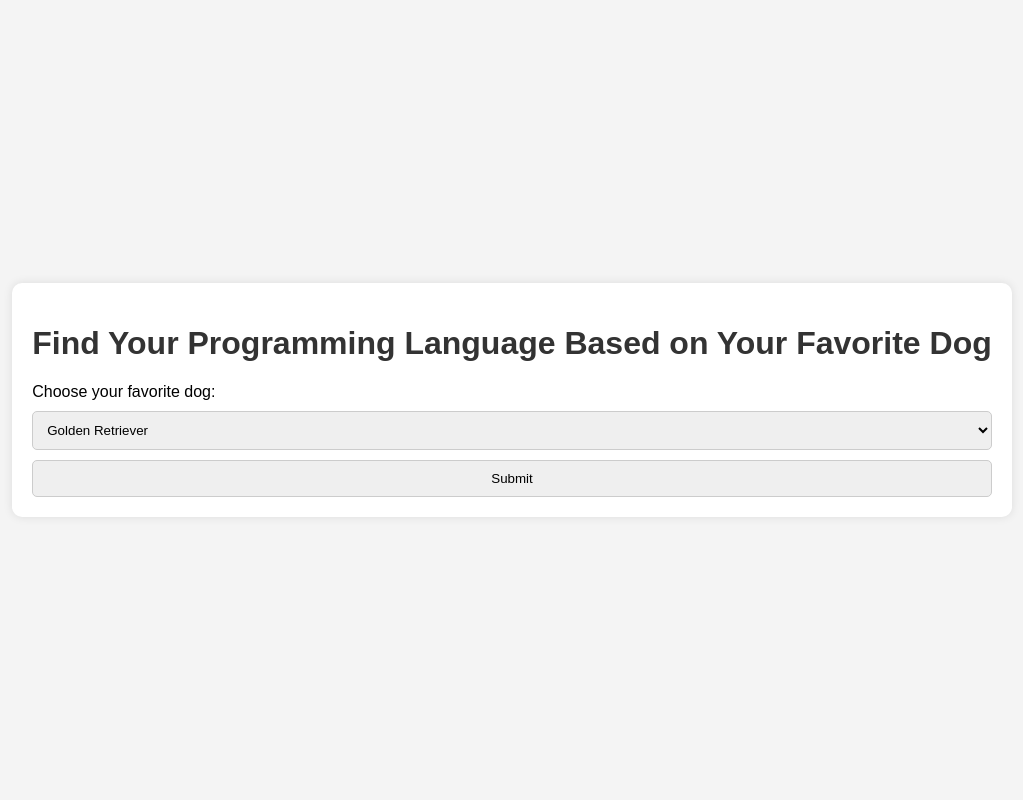
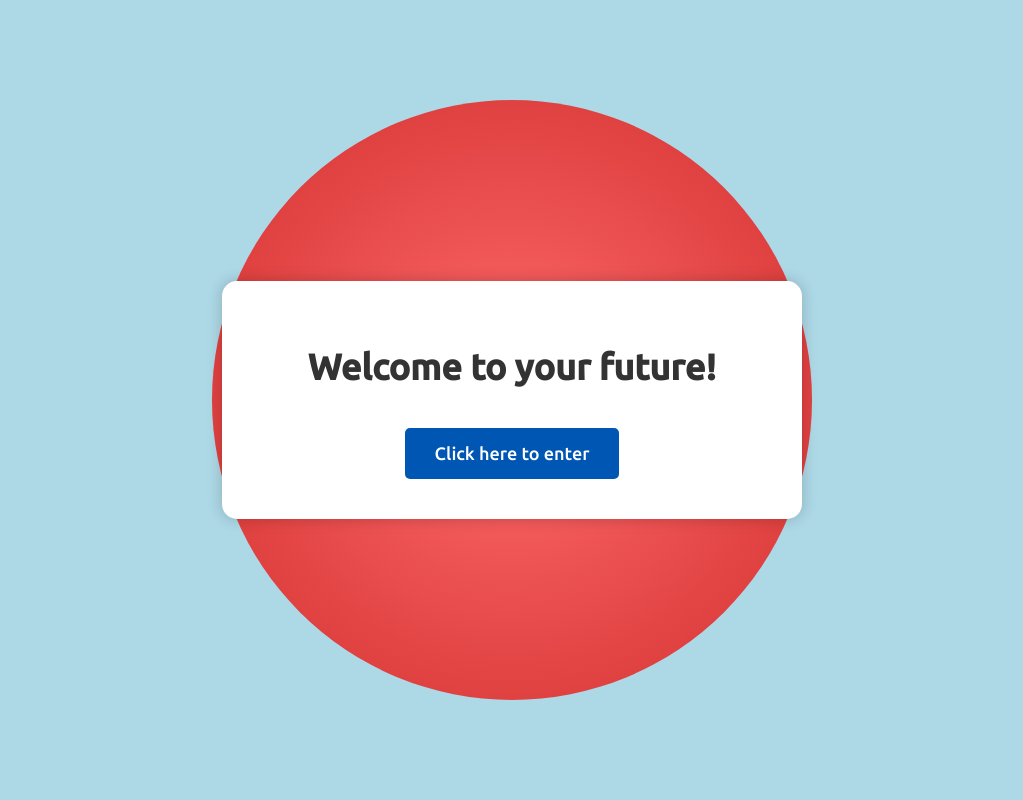
Before and after one commit to napalashe/flask_dog_lang, a Flask app: page / in a window 1280 px wide. Shown: the whole page, without its empty margins (128-1151 px from the left). Run offline with Flask 3, Linux system fonts and the light colour scheme.

Commit message:
updated webpage, testing new font next

```diff
--- a/app.py
+++ b/app.py
@@ -1,25 +1,48 @@
-from flask import Flask, render_template, request
-
+from flask import Flask, render_template, redirect, url_for, request
+import random
 
 app = Flask(__name__)
 
-dog_to_language = {
-    'Golden Retriever': 'Python',
-    'German Shepherd': 'Java',
-    'Bulldog': 'JavaScript',
-    'Poodle': 'C#',
-    'Beagle': 'Ruby',
-    'Dachshund': 'Go',
-    'Siberian Husky': 'C++',
-    'Chihuahua': 'Swift'
-}
+# Possible programming languages
+languages = ['Python', 'Java', 'JavaScript', 'C#', 'Ruby', 'Go', 'C++', 'Swift']
 
-@app.route('/', methods=['GET', 'POST'])
+# Possible programming paradigms
+paradigms = [
+    'Object-Oriented Programming (OOP)',
+    'Functional Programming',
+    'Procedural Programming',
+    'Event-Driven Programming',
+    'Declarative Programming',
+    'Reactive Programming',
+    'Logical Programming'
+]
+
+def determine_language_and_paradigm(dog_type, activity):
+    # Randomly select a language and paradigm from all possibilities
+    selected_language = random.choice(languages)
+    selected_paradigm = random.choice(paradigms)
+
+    return selected_language, selected_paradigm
+
+# Route for the welcome page
+@app.route('/')
+def welcome():
+    return render_template('welcome.html')
+
+# Route for the main page
+@app.route('/start', methods=['GET', 'POST'])
 def index():
-    if request.method == 'POST':
-        dog_type = request.form.get('dog_type')
-        programming_language = dog_to_language.get(dog_type, 'Python')
-        return render_template('index.html', result=True, language=programming_language)
+    dog_type = request.form.get('dog_type')
+    activity = request.form.get('activity')
+
+    if request.method == 'POST' and dog_type and not activity:
+        # Render the template to show the activity dropdown after selecting the dog
+        return render_template('index.html', result=False, dog_type=dog_type)
+
+    if request.method == 'POST' and dog_type and activity:
+        # Continue to the next step after both dog and activity are selected
+        programming_language, programming_paradigm = determine_language_and_paradigm(dog_type, activity)
+        return render_template('index.html', result=True, language=programming_language, paradigm=programming_paradigm, dog_type=dog_type, activity=activity)
 
     return render_template('index.html', result=False)
 
--- a/static/styles.css
+++ b/static/styles.css
@@ -1,27 +1,57 @@
+/* styles.css */
+
+/* Import the Ubuntu font */
+@import url("https://fonts.googleapis.com/css2?family=Ubuntu:wght@500&display=swap");
+
 body {
-  font-family: Arial, sans-serif;
-  background-color: #f4f4f4;
+  font-family: "Ubuntu", sans-serif;
+  background-color: #add8e6; /* Light blue background */
   margin: 0;
   padding: 0;
   display: flex;
   justify-content: center;
   align-items: center;
   height: 100vh;
+  flex-direction: column;
+  position: relative; /* To position the sun effect */
 }
 
 .container {
+  display: flex;
+  flex-direction: row;
+  justify-content: space-around;
+  align-items: flex-start;
+  width: 90%;
+  max-width: 1200px;
+}
+
+.selection-box {
   background-color: #ffffff;
-  padding: 20px;
+  padding: 30px;
+  border-radius: 15px;
+  box-shadow: 0px 0px 15px rgba(0, 0, 0, 0.2);
+  width: 45%;
+  margin: 20px;
+  text-align: center;
+}
+
+.selection-box h2 {
+  margin-bottom: 20px;
+  color: #333333;
+}
+
+.dog-image img,
+.activity-image img {
+  max-width: 100%;
+  height: auto;
   border-radius: 10px;
   box-shadow: 0px 0px 10px rgba(0, 0, 0, 0.1);
 }
 
-h1 {
-  color: #333333;
-}
-
-form {
+.result {
   margin-top: 20px;
+  color: #0056b3;
+  font-size: 18px;
 }
 
 select,
@@ -31,9 +61,75 @@ button {
   width: 100%;
   border-radius: 5px;
   border: 1px solid #cccccc;
+  font-size: 16px;
 }
 
-.result {
+button {
+  background-color: #0056b3;
+  color: white;
+  cursor: pointer;
+}
+
+button:hover {
+  background-color: #003d7a;
+}
+
+/* Sun effect */
+.sun-effect {
+  position: absolute;
+  width: 600px; /* Size of the sun */
+  height: 600px;
+  background: radial-gradient(circle, #ff6b6b, #d32f2f); /* Red sun colors */
+  border-radius: 50%;
+  top: 50%;
+  left: 50%;
+  transform: translate(-50%, -50%);
+  z-index: -1; /* Place it behind the container */
+}
+
+/* Welcome page container */
+.welcome-container {
+  text-align: center;
+  background-color: #ffffff;
+  padding: 40px;
+  border-radius: 15px;
+  box-shadow: 0px 0px 15px rgba(0, 0, 0, 0.2);
+  display: flex;
+  flex-direction: column;
+  justify-content: center;
+  align-items: center;
+  width: 80%;
+  max-width: 500px;
+  position: relative; /* Ensure it's above the sun effect */
+  transition: transform 0.3s ease, box-shadow 0.3s ease;
+}
+
+/* Hover effect for the box */
+.welcome-container:hover {
+  transform: translateY(-10px); /* Moves the box up slightly */
+  box-shadow: 0px 0px 25px rgba(0, 0, 0, 0.3); /* Increases the shadow */
+}
+
+.welcome-container h1 {
+  font-size: 36px;
+  color: #333333;
+  margin-bottom: 20px;
+}
+
+.enter-button {
+  display: inline-block;
   margin-top: 20px;
-  color: #0056b3;
+  padding: 15px 30px;
+  background-color: #0056b3;
+  color: white;
+  text-decoration: none;
+  font-size: 18px;
+  border-radius: 5px;
+  transition: background-color 0.3s ease;
+  text-align: center;
+  z-index: 1; /* Ensure it's above the sun effect */
 }
+
+.enter-button:hover {
+  background-color: #003d7a;
+}
--- a/templates/index.html
+++ b/templates/index.html
@@ -1,35 +1,64 @@
 <!DOCTYPE html>
 <html lang="en">
 <head>
-    <meta charset="UTF-8" />
-    <meta name="viewport" content="width=device-width, initial-scale=1.0" />
+    <meta charset="UTF-8">
+    <meta name="viewport" content="width=device-width, initial-scale=1.0">
     <title>Dog to Programming Language</title>
-    <link
-      rel="stylesheet"
-      href="{{ url_for('static', filename='styles.css') }}"
-    />
+    <link rel="stylesheet" href="{{ url_for('static', filename='styles.css') }}">
 </head>
 <body>
     <div class="container">
-      <h1>Find Your Programming Language Based on Your Favorite Dog</h1>
         <form method="POST">
+            <div class="selection-box">
+                <h2>Select Your Favorite Dog</h2>
                 <label for="dog_type">Choose your favorite dog:</label>
-        <select name="dog_type" id="dog_type" required>
-          <option value="Golden Retriever">Golden Retriever</option>
-          <option value="German Shepherd">German Shepherd</option>
-          <option value="Bulldog">Bulldog</option>
-          <option value="Poodle">Poodle</option>
-          <option value="Beagle">Beagle</option>
-          <option value="Dachshund">Dachshund</option>
-          <option value="Siberian Husky">Siberian Husky</option>
-          <option value="Chihuahua">Chihuahua</option>
+                <select name="dog_type" id="dog_type" required onchange="this.form.submit()">
+                    <option value="">Select a dog</option>
+                    <option value="Golden Retriever" {% if dog_type == 'Golden Retriever' %}selected{% endif %}>Golden Retriever</option>
+                    <option value="German Shepherd" {% if dog_type == 'German Shepherd' %}selected{% endif %}>German Shepherd</option>
+                    <option value="Bulldog" {% if dog_type == 'Bulldog' %}selected{% endif %}>Bulldog</option>
+                    <option value="Poodle" {% if dog_type == 'Poodle' %}selected{% endif %}>Poodle</option>
+                    <option value="Beagle" {% if dog_type == 'Beagle' %}selected{% endif %}>Beagle</option>
+                    <option value="Dachshund" {% if dog_type == 'Dachshund' %}selected{% endif %}>Dachshund</option>
+                    <option value="Siberian Husky" {% if dog_type == 'Siberian Husky' %}selected{% endif %}>Siberian Husky</option>
+                    <option value="Chihuahua" {% if dog_type == 'Chihuahua' %}selected{% endif %}>Chihuahua</option>
                 </select>
-        <button type="submit">Submit</button>
+                {% if dog_type %}
+
+                <div class="dog-image">
+                    <img src="{{ url_for('static', filename='images/' + dog_type.replace(' ', '_').lower() + '.jpg') }}" alt="{{ dog_type }}">
+                </div>
+                {% endif %}
+            </div>
+
+            {% if dog_type %}
+            <div class="selection-box">
+                <h2>Select Your Favorite Activity</h2>
+                <label for="activity">Choose your favorite activity with your dog:</label>
+                <select name="activity" id="activity" required onchange="this.form.submit()">
+                    <option value="">Select an activity</option>
+                    <option value="Walk the dog" {% if activity == 'Walk the dog' %}selected{% endif %}>Walk the dog</option>
+                    <option value="Cuddle with the dog" {% if activity == 'Cuddle with the dog' %}selected{% endif %}>Cuddle with the dog</option>
+                    <option value="Play with dog on the water" {% if activity == 'Play with dog on the water' %}selected{% endif %}>Play with dog on the water</option>
+                    <option value="Go to the dog park" {% if activity == 'Go to the dog park' %}selected{% endif %}>Go to the dog park</option>
+                    <option value="Train the dog" {% if activity == 'Train the dog' %}selected{% endif %}>Train the dog</option>
+                    <option value="Run with the dog" {% if activity == 'Run with the dog' %}selected{% endif %}>Run with the dog</option>
+                    <option value="Teach the dog tricks" {% if activity == 'Teach the dog tricks' %}selected{% endif %}>Teach the dog tricks</option>
+                </select>
+                {% if activity %}
+
+                <div class="activity-image">
+                    <img src="{{ url_for('static', filename='images/' + activity.replace(' ', '_').lower() + '.jpg') }}" alt="{{ activity }}">
+                </div>
+                {% endif %}
+            </div>
+            {% endif %}
         </form>
 
         {% if result %}
         <div class="result">
             <h2>Your programming language is: {{ language }}</h2>
+            <h3>Your programming paradigm is: {{ paradigm }}</h3>
         </div>
         {% endif %}
     </div>
--- /dev/null
+++ b/templates/welcome.html
@@ -0,0 +1,23 @@
+<!DOCTYPE html>
+<html lang="en">
+  <head>
+    <meta charset="UTF-8" />
+    <meta name="viewport" content="width=device-width, initial-scale=1.0" />
+    <title>Welcome</title>
+    <link
+      rel="stylesheet"
+      href="{{ url_for('static', filename='styles.css') }}"
+    />
+  </head>
+  <body>
+    <div class="sun-effect"></div>
+    <!-- Sun effect behind the box -->
+
+    <div class="welcome-container">
+      <h1>Welcome to your future!</h1>
+      <a href="{{ url_for('index') }}" class="enter-button"
+        >Click here to enter</a
+      >
+    </div>
+  </body>
+</html>
```
Also changed, not shown: static/images/golden_retriever.jpg (added). Lines whose indentation alone changed are shown as unchanged.
